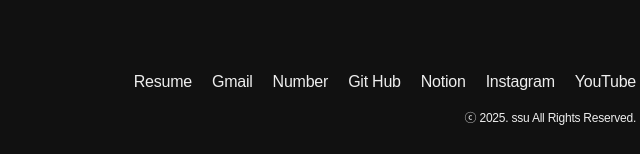
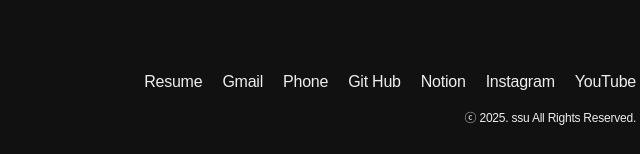
Before and after one commit to ssu2026/ssu_portfolio, a plain HTML site: page index.html in a window 1280 px wide. Shown: the part 3468-3622 px from the top of the page, 564-1204 px from the left. Drawn offline with Linux system fonts and the light colour scheme.

Commit message:
readme tnwjd

```diff
--- a/index.html
+++ b/index.html
@@ -301,7 +301,7 @@
               <div class="icon">
                 <a href="/images/footer/LSY_portfolio.pdf" target="_blank">Resume</a>
                 <a href="mailto:yeona2026@gmail.com">Gmail</a>
-                <a href="tel:01099268485">Number</a>
+                <a href="tel:01099268485">Phone</a>
                 <a href="https://github.com/ssu2026" target="_blank">Git Hub</a>
                 <a
                   href="https://dent-raja-62b.notion.site/2244fb43da9181c69694dda919eee957"
```
Also changed, not shown: 1 other file.
